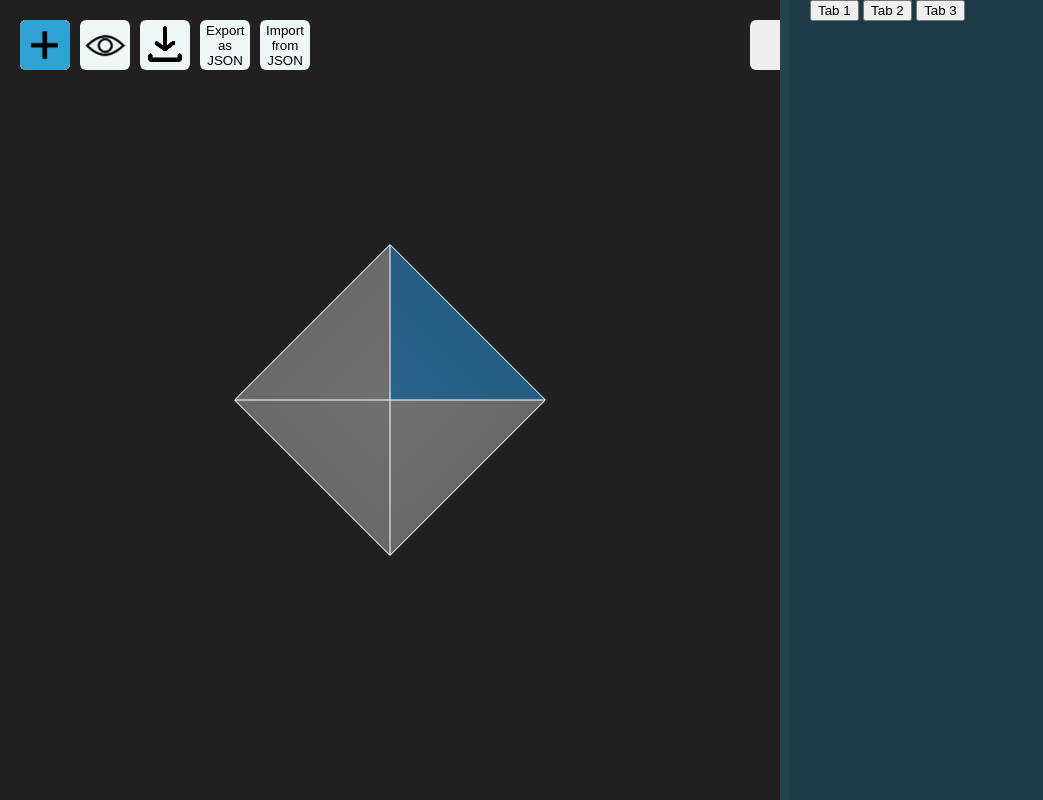
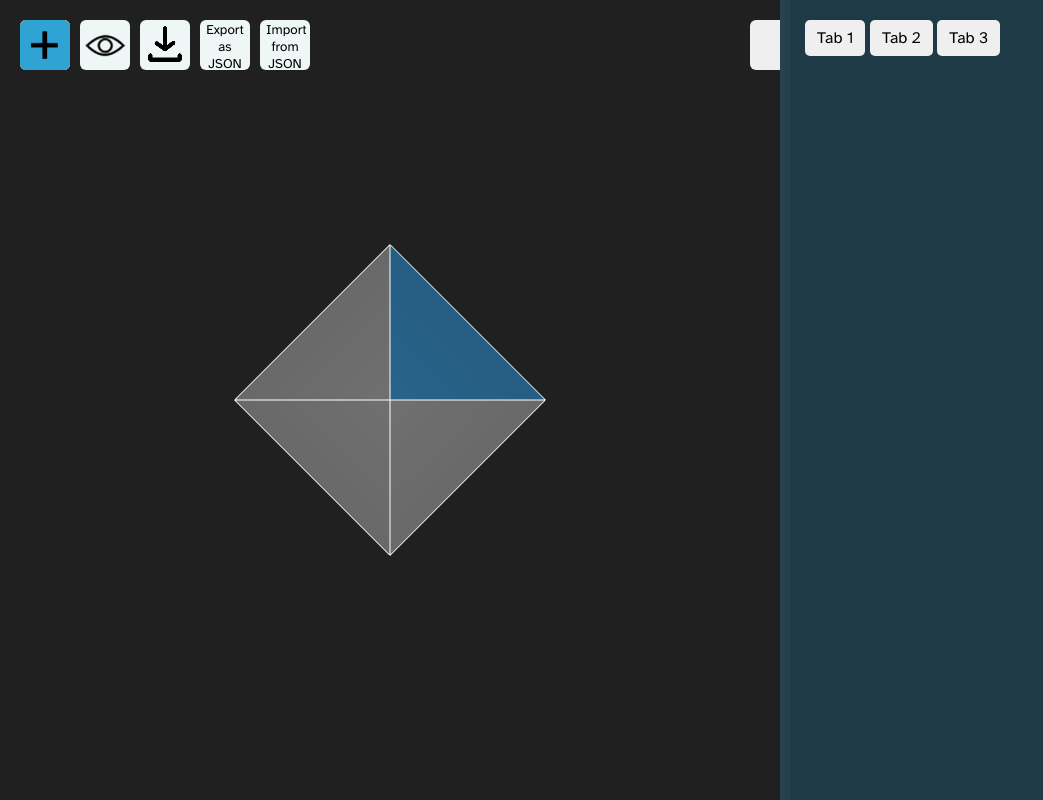
Before and after one commit to Simon3995/Polyhedra-Stack-Build-2.0, a plain HTML site: page index.html in a window 1280 px wide. Shown: the whole page, without its empty margins (0-1043 px from the left). Drawn offline with nearby package versions, Linux system fonts and the light colour scheme; animation ran at ten frames a second.

Commit message:
Added Atkinson Hyperlegible font

```diff
--- a/style.css
+++ b/style.css
@@ -1,3 +1,7 @@
+* {
+	font-family: Atkinson;
+}
+
 body {
 	background-color: #202020;
 	padding: 0;
@@ -5,6 +9,7 @@ body {
 	padding-right: 100px;
 	position: relative;
 	overflow: hidden;
+	font-family: Atkinson;
 
 	-webkit-touch-callout: none;
 	-webkit-user-select: none;
@@ -39,8 +44,7 @@ body {
 #sidebar {
 	width: 500px;
 	box-sizing: border-box;
-	padding: 0px 20px;
-	font-family: sans-serif;
+	padding: 20px 15px;
 	background-color: hsl(200, 40%, 20%);
 	color: white;
 	border-left: 10px ridge #ffffff0a;
@@ -64,6 +68,13 @@ canvas {
 	outline: none;
 	border-radius: 6px;
 	transition-duration: 60ms;
+}
+
+.navbutton {
+	border: none;
+	padding: 8px 12px;
+	font-size: 12pt;
+	border-radius: 5px;
 }
 
 button:active {
@@ -178,3 +189,8 @@ button:active {
 	width: 30px;
 	border-radius: 6px 0px 0px 6px;
 }
+
+@font-face {
+	font-family: Atkinson;
+	src: url(AtkinsonHyperlegible-Regular.ttf);
+}
```
Also changed, not shown: AtkinsonHyperlegible-Regular.ttf (added).
